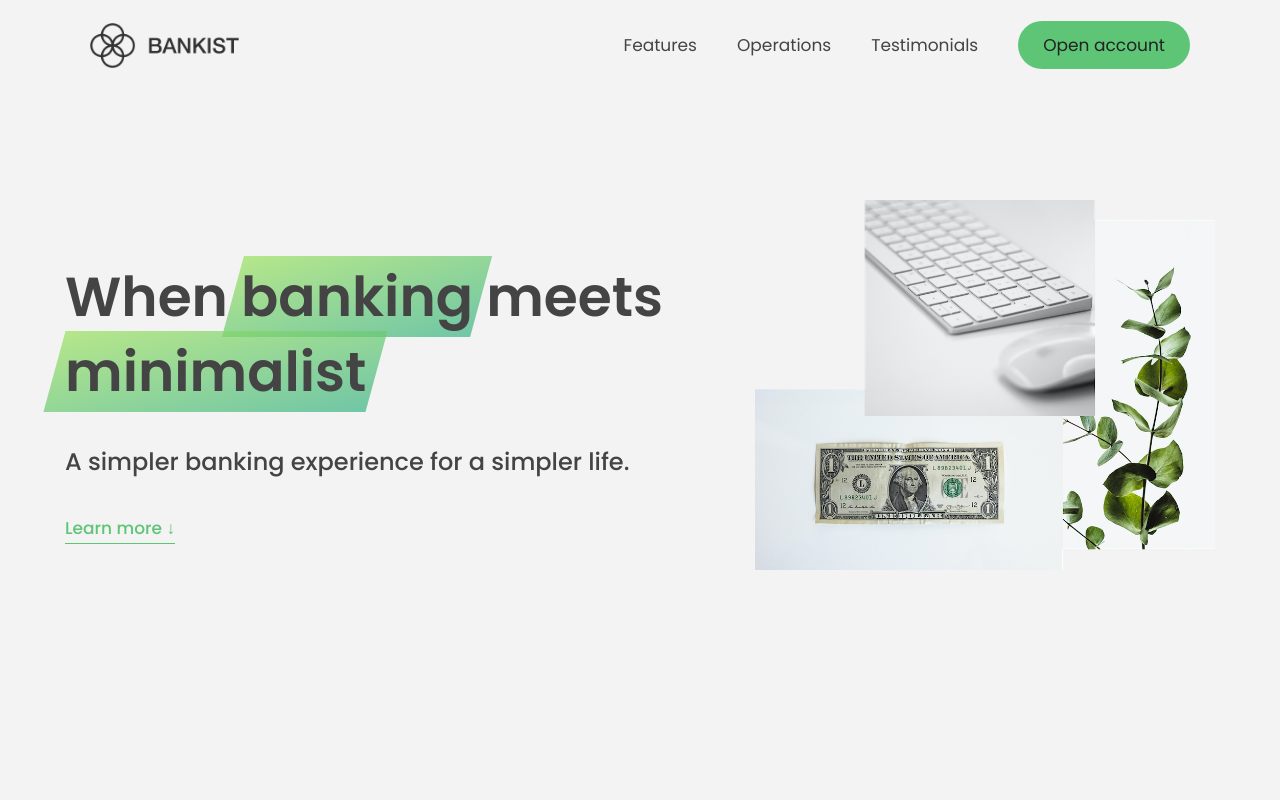
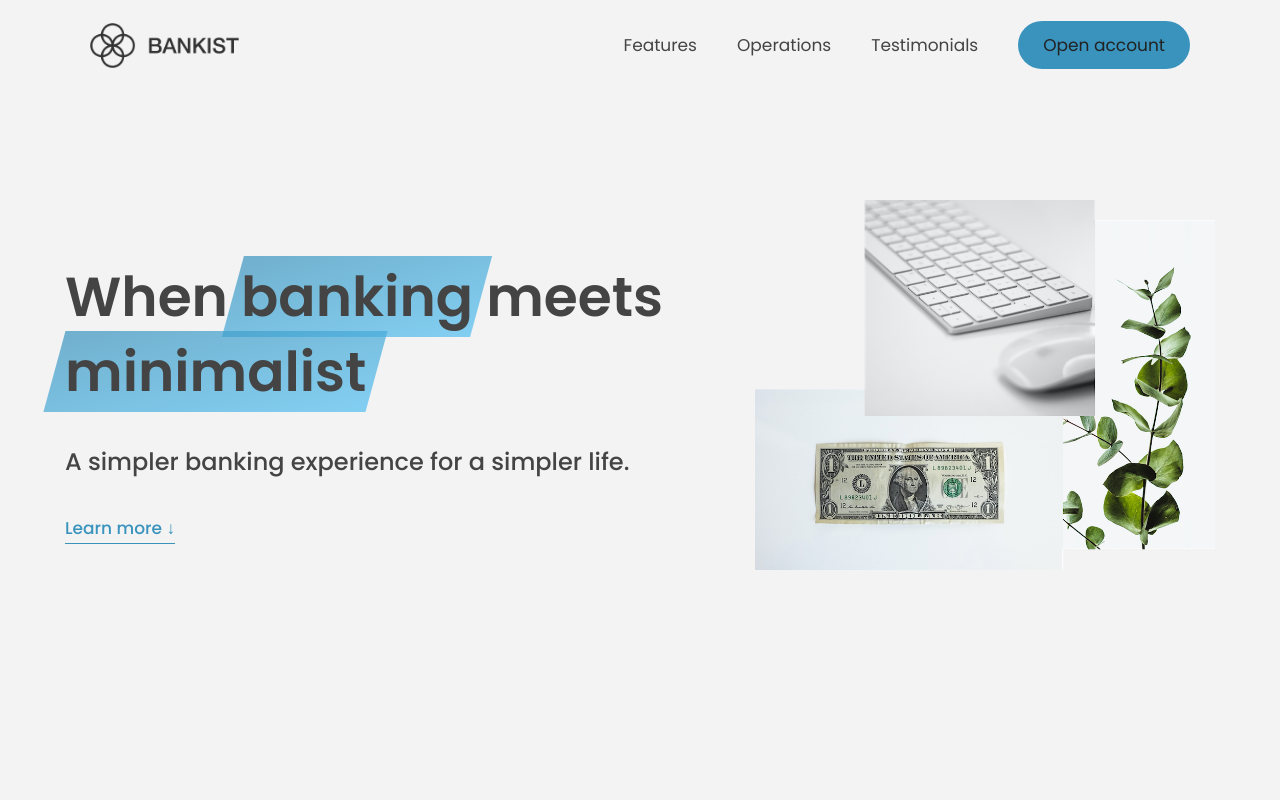
Before and after one commit to emmopl97/bankist-website-app, a website built with Parcel: page index.html in a window 1280 px wide. Shown: the top 800 px of the page. Built offline with nearby package versions, Linux system fonts and the light colour scheme.

Commit message:
commit 2

```diff
--- a/style.css
+++ b/style.css
@@ -1,17 +1,15 @@
-/* The page is NOT responsive. You can implement responsiveness yourself if you wanna have some fun 😃 */
-
 :root {
-  --color-primary: #5ec576;
-  --color-secondary: #ffcb03;
-  --color-tertiary: #ff585f;
-  --color-primary-darker: #4bbb7d;
-  --color-secondary-darker: #ffbb00;
-  --color-tertiary-darker: #fd424b;
+  --color-primary: #3993bd;
+  --color-secondary: #3993bd;
+  --color-tertiary: #3993bd;
+  --color-primary-darker: #225770;
+  --color-secondary-darker: #225770;
+  --color-tertiary-darker: #225770;
   --color-primary-opacity: #5ec5763a;
   --color-secondary-opacity: #ffcd0331;
   --color-tertiary-opacity: #ff58602d;
-  --gradient-primary: linear-gradient(to top left, #39b385, #9be15d);
-  --gradient-secondary: linear-gradient(to top left, #ffb003, #ffcb03);
+  --gradient-primary: linear-gradient(to top left, #52bff2, #3993bd);
+  --gradient-secondary: linear-gradient(to top left, #52bff2, #3993bd);
 }
 
 * {
```
Also changed, not shown: README.md (added), dist/index.html, 5 other files.
